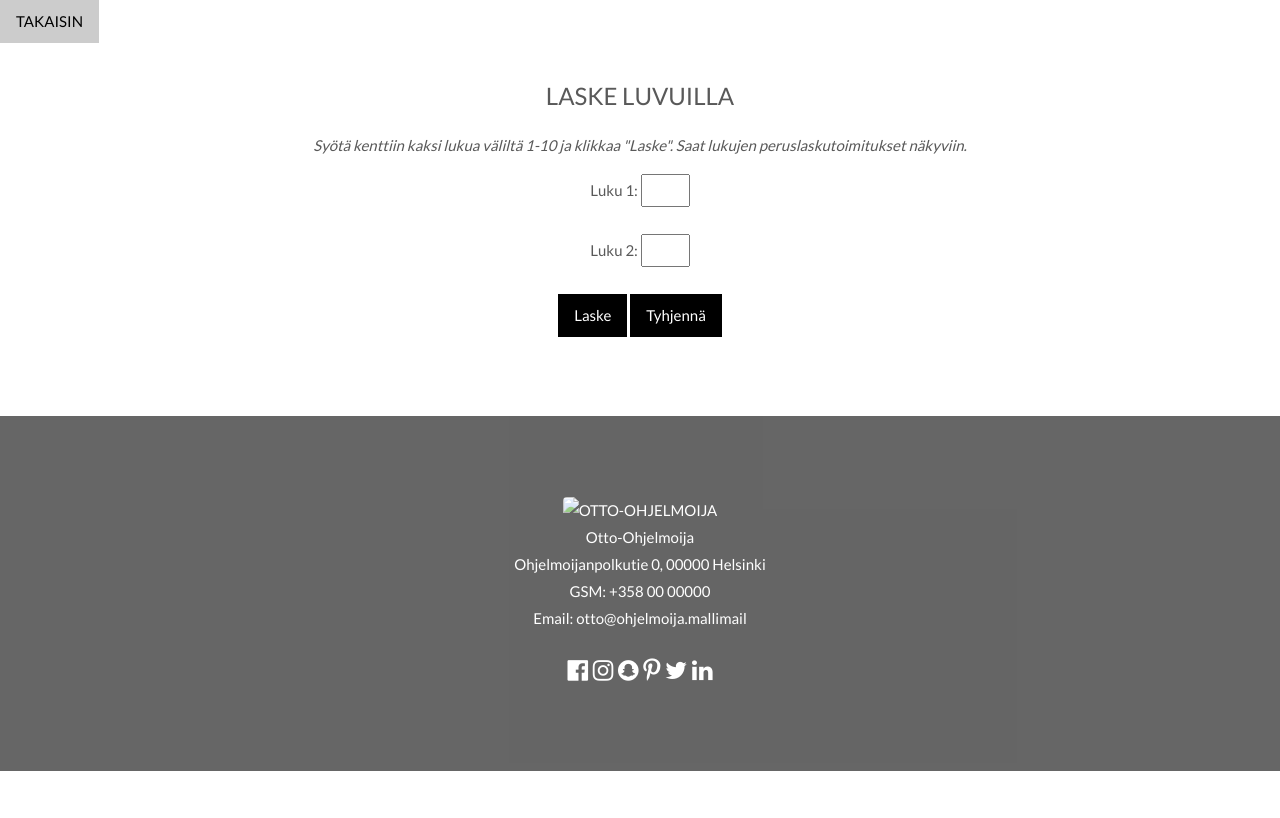
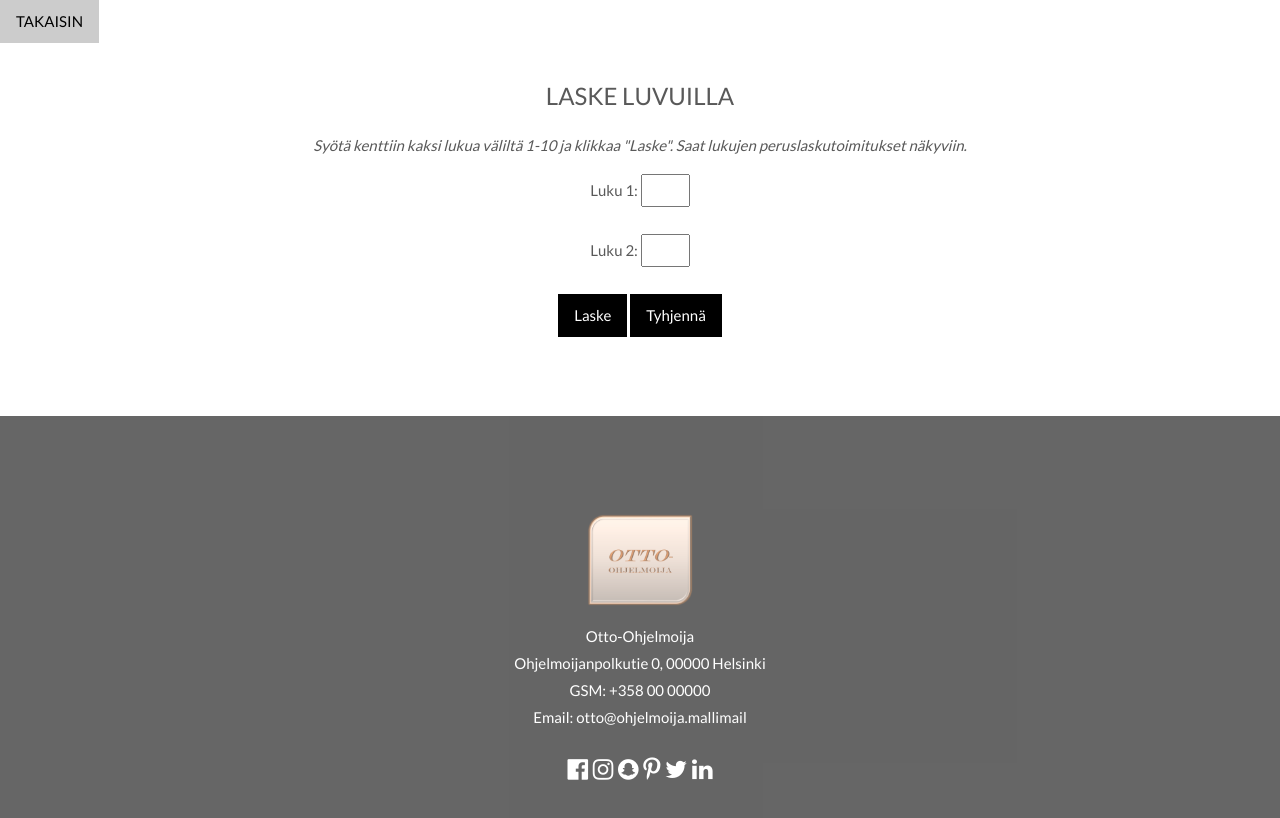
Before and after one commit to jxvuorinen/Otto-Ohjelmoija, a plain HTML site: page luvut.html in a window 1280 px wide. Drawn offline with nearby package versions, Linux system fonts and the light colour scheme; the site is published under a folder, as on GitHub Pages, so addresses that start at the root find nothing.

Commit message:
fix paths for images

```diff
--- a/luvut.html
+++ b/luvut.html
@@ -3,7 +3,7 @@
 <title>Laskentaa - Otto-Ohjelmoija</title>
 <meta charset="UTF-8">
 <meta name="viewport" content="width=device-width, initial-scale=1">
-<link rel="icon" href="/images/Logo.png" type="image/gif">
+<link rel="icon" href="./images/Logo.png" type="image/gif">
 <link rel="stylesheet" href="https://www.w3schools.com/w3css/4/w3.css">
 <link rel="stylesheet" href="https://fonts.googleapis.com/css?family=Lato">
 <link rel="stylesheet" href="https://cdnjs.cloudflare.com/ajax/libs/font-awesome/4.7.0/css/font-awesome.min.css">
@@ -97,7 +97,7 @@
     </main>
     <!-- Footer -->
     <footer class="w3-center w3-black w3-padding-64 w3-opacity w3-hover-opacity-off">
-        <p><img src="/images/LogoMusta.png" class="w3-round" alt="OTTO-OHJELMOIJA" width="10%" height="10%"><br />
+        <p><img src="./images/LogoMusta.png" class="w3-round" alt="OTTO-OHJELMOIJA" width="10%" height="10%"><br />
             Otto-Ohjelmoija<br />
             Ohjelmoijanpolkutie 0, 00000 Helsinki<br />
             GSM: +358 00 00000<br />
```
